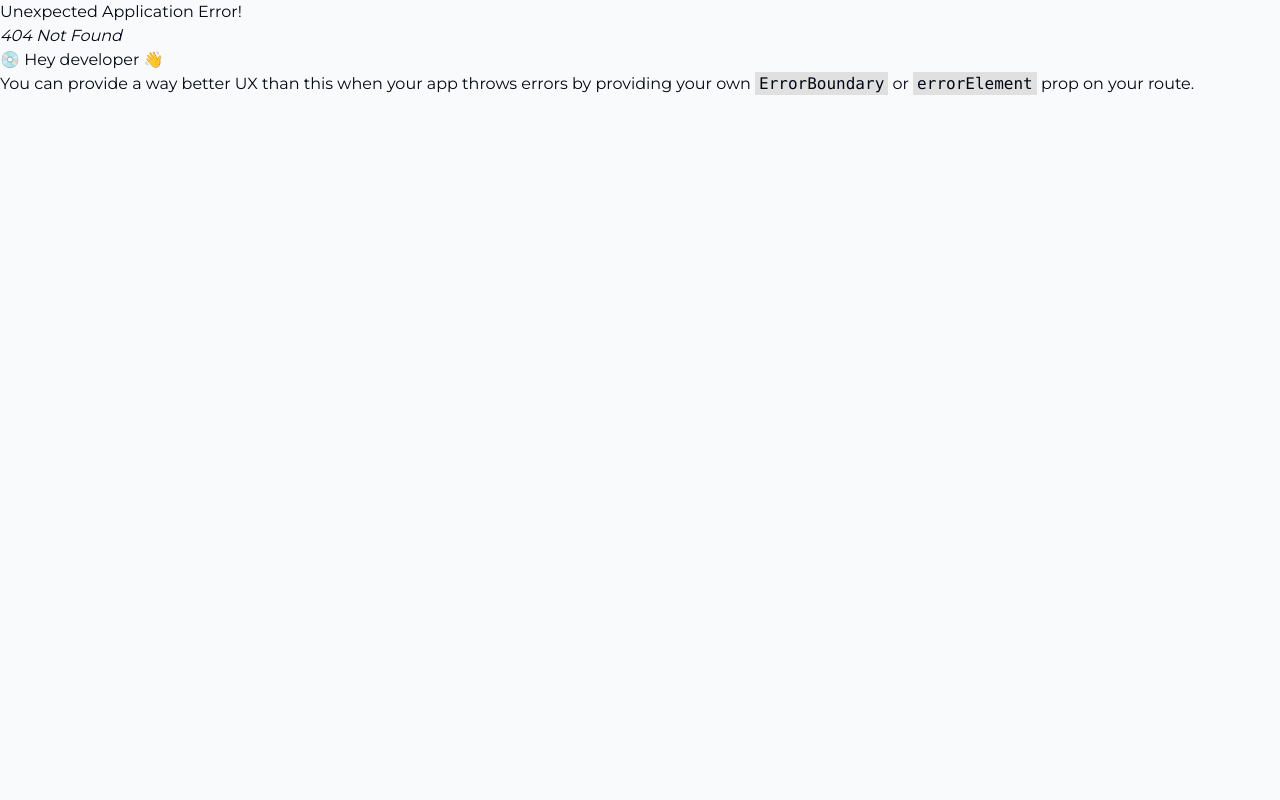
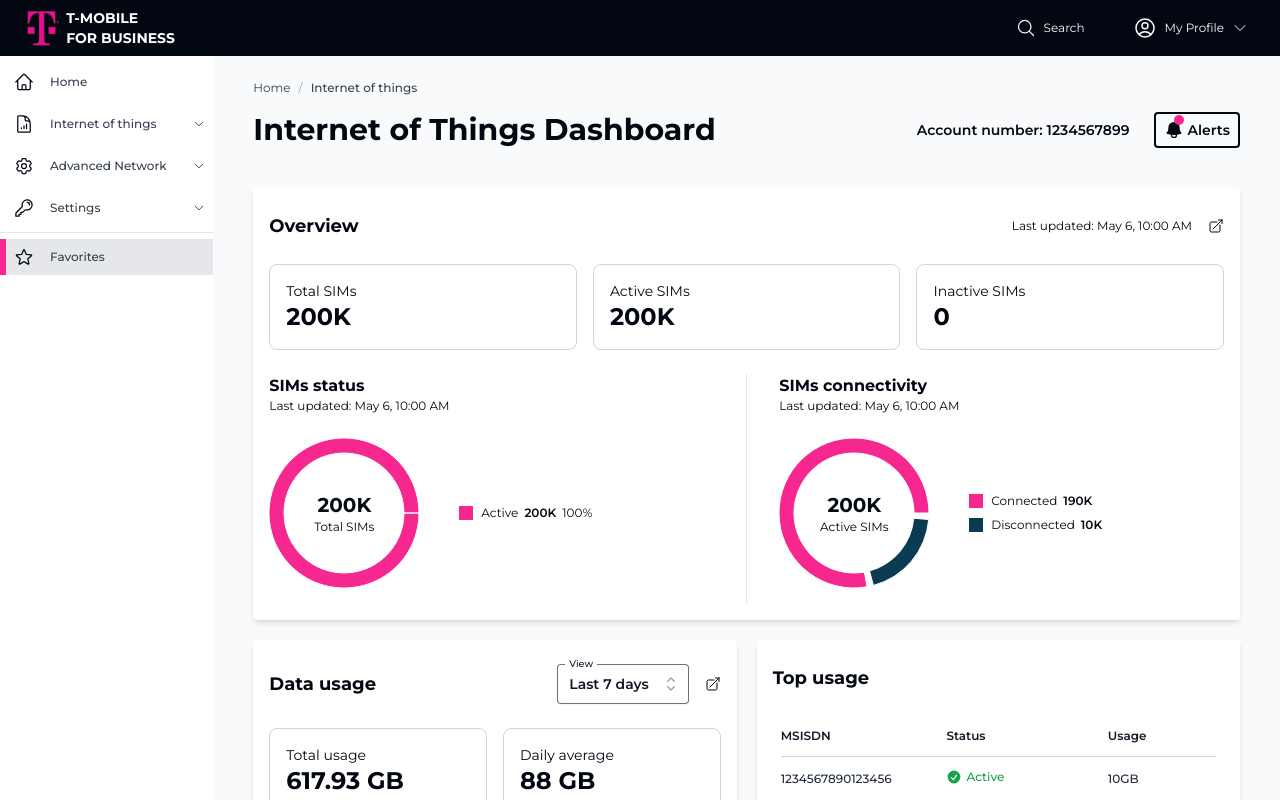
Before and after one commit to arpansaha1300/unit-assessment-3, a React (Vite) app: page /favorites in a window 1280 px wide. Before the commit this address had no page. Shown: the top 800 px of the page. Built offline with nearby package versions, Linux system fonts and the light colour scheme.

Commit message:
accordion in sidebar

```diff
--- a/src/components/Sidebar.tsx
+++ b/src/components/Sidebar.tsx
@@ -1,48 +1,89 @@
+import { useMemo } from 'react'
+import { Link, useLocation } from 'react-router-dom'
 import {
+  ChevronDownIcon,
+  ChevronUpIcon,
   Cog6ToothIcon,
   DocumentChartBarIcon,
   HomeIcon,
   KeyIcon,
   StarIcon,
 } from '@heroicons/react/24/outline'
-import { useState } from 'react'
+import Divider from '~common/Divider'
+import { Accordion, AccordionButton, AccordionPanel } from '~common/Accordion'
 import classNames from '~/utils/classNames'
-import Divider from './common/Divider'
 
 interface ITab {
   type: 'tab'
   name: string
+  path: string
   icon: React.ReactNode
 }
+
+type ITabOptionalIcon = Omit<ITab, 'icon'> & Partial<Pick<ITab, 'icon'>>
+
 interface ISeparator {
   type: 'separator'
 }
 
-interface SidebarTabProps {
-  tab: ITab
-  isActive: boolean
-  handleClick: () => void
+interface IAccordion {
+  type: 'accordion'
+  name: string
+  icon: React.ReactNode
+  tabs: ITabOptionalIcon[]
 }
 
-const tabs: (ITab | ISeparator)[] = [
+interface SidebarTabProps {
+  tab: ITabOptionalIcon
+}
+
+interface SidebarAccordionProps {
+  tabs: ITabOptionalIcon[]
+  name: string
+  icon: React.ReactNode
+}
+
+const sidebarItems: (ITab | ISeparator | IAccordion)[] = [
   {
     type: 'tab',
     name: 'Home',
+    path: '/',
     icon: <HomeIcon />,
   },
   {
-    type: 'tab',
-    name: 'Internet of Things',
+    type: 'accordion',
+    name: 'Internet of things',
+    tabs: [
+      {
+        type: 'tab',
+        name: 'Overview',
+        path: '/iot',
+      },
+    ],
     icon: <DocumentChartBarIcon />,
   },
   {
-    type: 'tab',
+    type: 'accordion',
     name: 'Advanced Network',
+    tabs: [
+      {
+        type: 'tab',
+        name: 'Overview',
+        path: '/network',
+      },
+    ],
     icon: <Cog6ToothIcon />,
   },
   {
-    type: 'tab',
+    type: 'accordion',
     name: 'Settings',
+    tabs: [
+      {
+        type: 'tab',
+        name: 'Overview',
+        path: '/settings',
+      },
+    ],
     icon: <KeyIcon />,
   },
   {
@@ -51,32 +92,31 @@
   {
     type: 'tab',
     name: 'Favorites',
+    path: '/favorites',
     icon: <StarIcon />,
   },
 ]
 
 export default function Sidebar() {
-  const [activeTabIdx, setActiveTabIdx] = useState(1)
-
-  function handleClick(idx: number) {
-    setActiveTabIdx(idx)
-  }
-
   return (
     <nav className="bg-white h-full">
       <ul className="py-2 space-y-1.5">
-        {tabs.map((tab, i) => (
+        {sidebarItems.map((item, i) => (
           <li key={i}>
-            {tab.type === 'tab' ? (
-              <SidebarTab
-                key={tab.name}
-                tab={tab}
-                isActive={activeTabIdx === i}
-                handleClick={() => handleClick(i)}
-              />
-            ) : (
-              <Divider />
-            )}
+            {(() => {
+              if (item.type === 'tab')
+                return <SidebarTab key={item.name} tab={item} />
+
+              if (item.type === 'separator') return <Divider />
+
+              return (
+                <SidebarAccordion
+                  tabs={item.tabs}
+                  name={item.name}
+                  icon={item.icon}
+                />
+              )
+            })()}
           </li>
         ))}
       </ul>
@@ -85,21 +125,63 @@
 }
 
 function SidebarTab(props: Readonly<SidebarTabProps>) {
-  const { tab, isActive, handleClick } = props
+  const { tab } = props
+
+  const location = useLocation()
+  const isActive = useMemo(
+    () => location.pathname === tab.path,
+    [location.pathname, tab.path]
+  )
 
   return (
-    <button className="w-full hover:bg-gray-100 relative" onClick={handleClick}>
+    <Link
+      to={tab.path}
+      className={classNames(
+        isActive ? 'bg-gray-200' : 'hover:bg-gray-100',
+        'block w-full relative'
+      )}
+    >
       {isActive && (
-        <span
-          className={classNames(
-            'w-1.5 absolute left-0 inset-y-0 bg-brand-primary'
-          )}
-        />
+        <span className="w-1.5 absolute left-0 inset-y-0 bg-brand-primary" />
       )}
       <div className="ml-1.5 p-2 flex items-center gap-4">
         <div className="flex-shrink-0 size-5">{tab.icon}</div>
         <p className="text-xs font-medium text-gray-700">{tab.name}</p>
       </div>
-    </button>
+    </Link>
   )
 }
+
+function SidebarAccordion(props: Readonly<SidebarAccordionProps>) {
+  const { tabs, name, icon } = props
+
+  return (
+    <Accordion>
+      <AccordionButton className="flex items-center justify-between w-full hover:bg-gray-100 relative">
+        {({ open }) => (
+          <>
+            <div className="ml-1.5 p-2 flex items-center gap-4">
+              <div className="flex-shrink-0 size-5">{icon}</div>
+              <p className="text-xs font-medium text-gray-700">{name}</p>
+            </div>
+            <div className="p-2">
+              {open ? (
+                <ChevronUpIcon className="flex-shrink-0 size-3" />
+              ) : (
+                <ChevronDownIcon className="flex-shrink-0 size-3" />
+              )}
+            </div>
+          </>
+        )}
+      </AccordionButton>
+
+      <AccordionPanel>
+        <ul>
+          {tabs.map(tab => (
+            <SidebarTab key={tab.name} tab={tab} />
+          ))}
+        </ul>
+      </AccordionPanel>
+    </Accordion>
+  )
+}
--- /dev/null
+++ b/src/components/common/Accordion.tsx
@@ -0,0 +1,97 @@
+import React, {
+  createContext,
+  useContext,
+  useState,
+  ReactNode,
+  useMemo,
+} from 'react'
+
+interface AccordionButtonRenderProps {
+  open: boolean | null
+}
+
+interface AccordionButtonProps {
+  className?: string
+  children:
+    | React.ReactNode
+    | (({ open }: AccordionButtonRenderProps) => React.ReactNode)
+}
+
+interface AccordionPanelProps {
+  className?: string
+  children: React.ReactNode
+}
+
+interface AccordionProps {
+  className?: string
+  children: React.ReactNode
+}
+
+interface AccordionContextType {
+  open: boolean | null
+  setOpen: React.Dispatch<React.SetStateAction<boolean | null>>
+}
+
+interface AccordionProviderProps {
+  children: ReactNode
+}
+
+const AccordionContext = createContext<AccordionContextType | undefined>(
+  undefined
+)
+
+const useAccordionContext = (): AccordionContextType => {
+  const context = useContext(AccordionContext)
+  if (!context) {
+    throw new Error(
+      'useAccordionContext must be used within an AccordionProvider'
+    )
+  }
+  return context
+}
+
+const AccordionProvider: React.FC<AccordionProviderProps> = ({ children }) => {
+  const [open, setOpen] = useState<boolean | null>(null)
+
+  const value = useMemo(() => ({ open, setOpen }), [open])
+
+  return (
+    <AccordionContext.Provider value={value}>
+      {children}
+    </AccordionContext.Provider>
+  )
+}
+
+export function Accordion(props: Readonly<AccordionProps>) {
+  const { className, children } = props
+
+  return (
+    <AccordionProvider>
+      <div className={className}>{children}</div>
+    </AccordionProvider>
+  )
+}
+
+export function AccordionButton(props: Readonly<AccordionButtonProps>) {
+  const { className, children } = props
+  const { open, setOpen } = useAccordionContext()
+
+  const handleClick = () => {
+    setOpen(x => !x)
+  }
+
+  return (
+    <button className={className} onClick={handleClick}>
+      {children instanceof Function ? children({ open }) : children}
+    </button>
+  )
+}
+
+export function AccordionPanel(props: Readonly<AccordionPanelProps>) {
+  const { className, children } = props
+  const { open } = useAccordionContext()
+
+  if (!open) return null
+
+  return <div className={className}>{children}</div>
+}
--- a/src/router/routes.tsx
+++ b/src/router/routes.tsx
@@ -12,6 +12,10 @@
 const routes = createRoutesFromElements(
   <Route element={<DefaultLayout />}>
     <Route path="/" lazy={Home} />
+    <Route path="/iot" lazy={Home} />
+    <Route path="/network" lazy={Home} />
+    <Route path="/settings" lazy={Home} />
+    <Route path="/favorites" lazy={Home} />
   </Route>
 )
 
```
